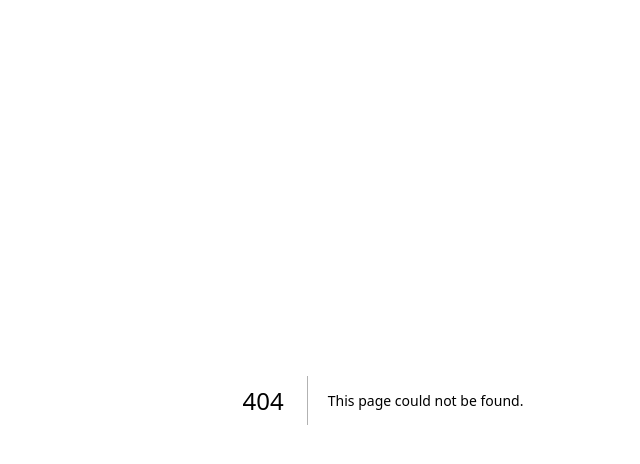
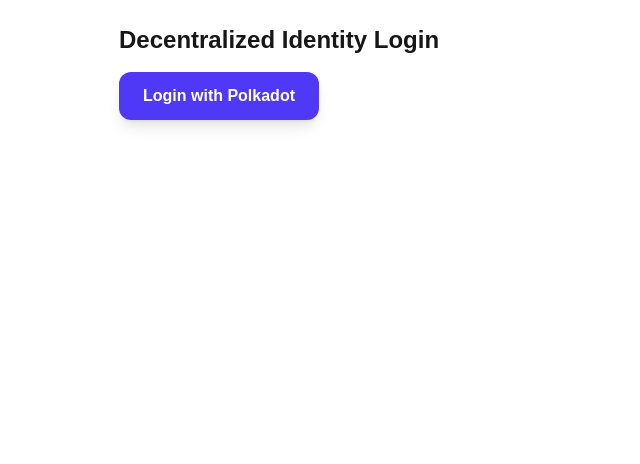
Before and after one commit to rocketjays-cmyk/w3bstitch-web, a Next.js app: page /login in a window 1280 px wide. Before the commit this address had no page. Shown: the top 464 px of the page, without its empty margins (257-897 px from the left). Built offline with nearby package versions, Linux system fonts and the light colour scheme.

Commit message:
Add decentralized identity login page

```diff
--- /dev/null
+++ b/src/app/login/page.tsx
@@ -0,0 +1,52 @@
+"use client";
+
+import { useState } from "react";
+
+export default function LoginPage() {
+  const [accounts, setAccounts] = useState<string[]>([]);
+  const [status, setStatus] = useState<"idle" | "loading" | "error">("idle");
+  const [error, setError] = useState<string | null>(null);
+
+  const handleLogin = async () => {
+    setStatus("loading");
+    setError(null);
+    try {
+      const { web3Enable, web3Accounts } = await import(
+        "@polkadot/extension-dapp"
+      );
+      const extensions = await web3Enable("W3b Stitch");
+      if (extensions.length === 0) {
+        throw new Error("No wallet extensions found");
+      }
+      const allAccounts = await web3Accounts();
+      setAccounts(allAccounts.map((a) => a.address));
+      setStatus("idle");
+    } catch (e) {
+      setError(e instanceof Error ? e.message : String(e));
+      setStatus("error");
+    }
+  };
+
+  return (
+    <main className="mx-auto max-w-xl p-6 space-y-4">
+      <h1 className="text-2xl font-bold">Decentralized Identity Login</h1>
+      <button
+        onClick={handleLogin}
+        className="px-6 py-3 bg-indigo-600 hover:bg-indigo-700 text-white font-semibold rounded-xl shadow-lg transition"
+        disabled={status === "loading"}
+      >
+        {status === "loading" ? "Connecting..." : "Login with Polkadot"}
+      </button>
+      {error && <p className="text-red-500 text-sm">{error}</p>}
+      {accounts.length > 0 && (
+        <ul className="text-sm space-y-1">
+          {accounts.map((a) => (
+            <li key={a} className="break-all">
+              {a}
+            </li>
+          ))}
+        </ul>
+      )}
+    </main>
+  );
+}
--- a/src/app/page.tsx
+++ b/src/app/page.tsx
@@ -3,22 +3,39 @@
     <main className="min-h-screen bg-gradient-to-b from-black via-gray-900 to-black text-white flex items-center justify-center">
       <div className="text-center px-6">
         <h1 className="text-5xl font-extrabold mb-6 tracking-tight">
-          W3b Stitch — <span className="text-indigo-400">Proof of Authenticity</span>
+          W3b Stitch —{" "}
+          <span className="text-indigo-400">Proof of Authenticity</span>
         </h1>
 
         <p className="mb-10 text-lg text-gray-300 max-w-2xl mx-auto">
-          A decentralized trust engine for verifying media, credentials, and identities.
-          Built on <span className="font-semibold">Polkadot</span> for security and interoperability.
+          A decentralized trust engine for verifying media, credentials, and
+          identities. Built on <span className="font-semibold">Polkadot</span>{" "}
+          for security and interoperability.
         </p>
 
         <div className="flex items-center justify-center gap-4 flex-wrap">
-          <a href="/polkadot" className="px-6 py-3 bg-indigo-600 hover:bg-indigo-700 text-white font-semibold rounded-xl shadow-lg transition">
+          <a
+            href="/polkadot"
+            className="px-6 py-3 bg-indigo-600 hover:bg-indigo-700 text-white font-semibold rounded-xl shadow-lg transition"
+          >
             🔗 Polkadot Connectivity
           </a>
-          <a href="/verify" className="px-6 py-3 bg-white hover:bg-gray-200 text-black font-semibold rounded-xl shadow-lg transition">
+          <a
+            href="/verify"
+            className="px-6 py-3 bg-white hover:bg-gray-200 text-black font-semibold rounded-xl shadow-lg transition"
+          >
             ✅ Try Verification
           </a>
-          <a href="/credential" className="px-6 py-3 bg-emerald-600 hover:bg-emerald-700 text-white font-semibold rounded-xl shadow-lg transition">
+          <a
+            href="/login"
+            className="px-6 py-3 bg-pink-600 hover:bg-pink-700 text-white font-semibold rounded-xl shadow-lg transition"
+          >
+            🔐 DID Login
+          </a>
+          <a
+            href="/credential"
+            className="px-6 py-3 bg-emerald-600 hover:bg-emerald-700 text-white font-semibold rounded-xl shadow-lg transition"
+          >
             🎓 Credential → QR
           </a>
         </div>
```
